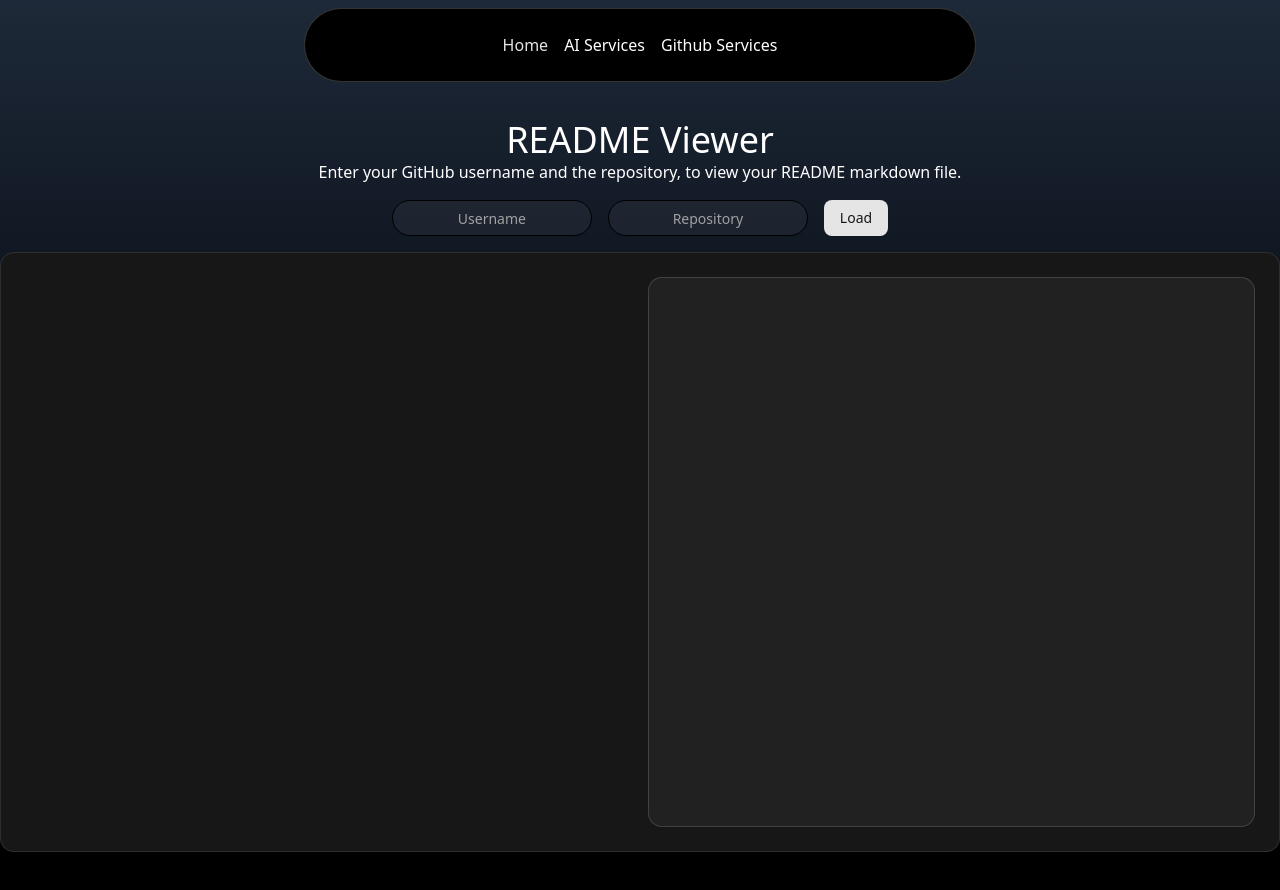
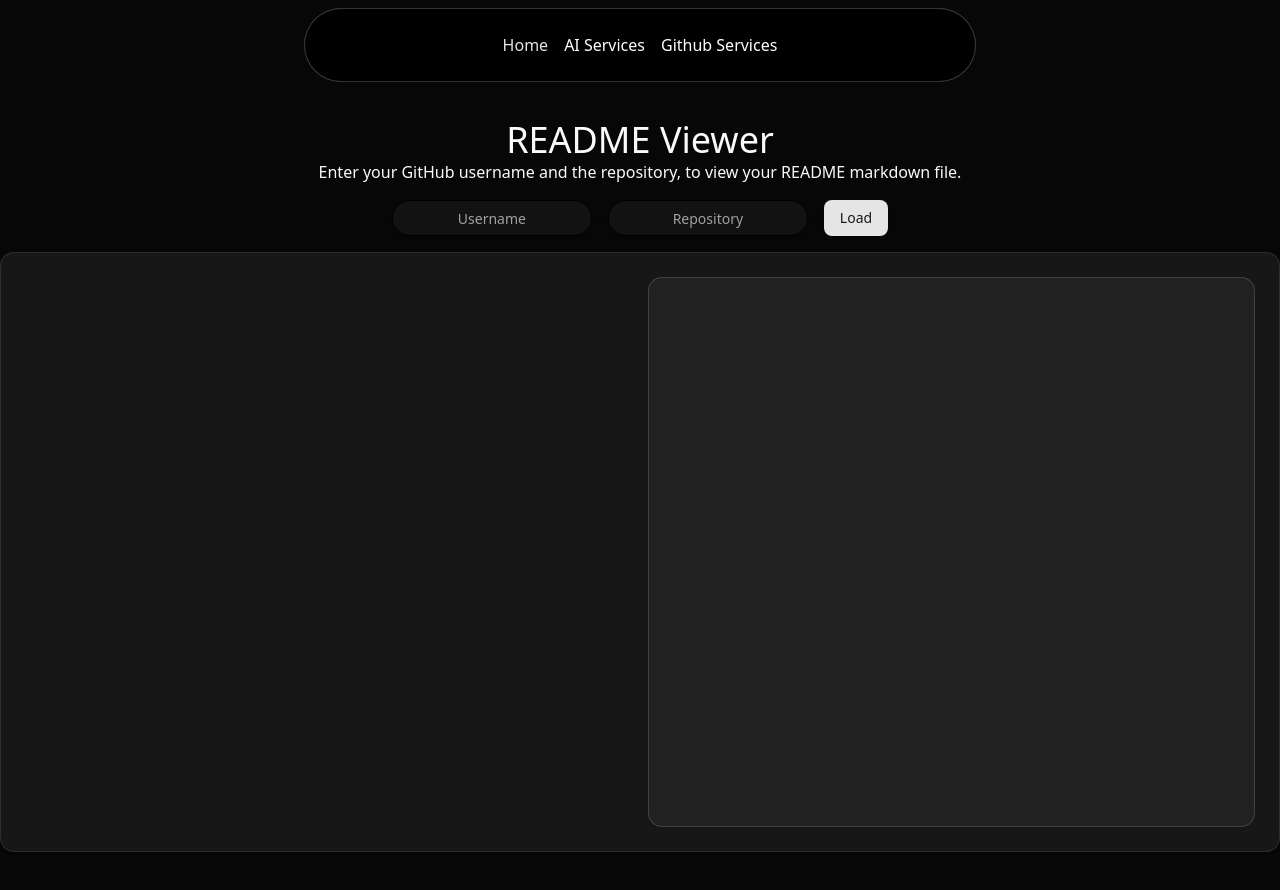
Before and after one commit to CMPT-276-SUMMER-2025/final-project-15-mountains, a Next.js app in the folder src/: page /readme_viewer in a window 1280 px wide. Shown: the top 890 px of the page. Built offline with nearby package versions, Linux system fonts and the light colour scheme.

Commit message:
changed bg-colors

```diff
--- a/src/app/readme_viewer/page.js
+++ b/src/app/readme_viewer/page.js
@@ -7,7 +7,7 @@ import { Textarea } from "@/components/ui/textarea";
 
 export default function page() {
   return (
-    <div className="w-full h-250 dark bg-gradient-to-t from-black to-gray-800 text-white">
+    <div className="w-full h-250">
         {/* Header */}
         <div className="flex flex-col mx-auto py-30 text-center">
             <h1 className="text-4xl text-center">README Viewer</h1>
@@ -24,13 +24,13 @@ export default function page() {
 
                 {/* The Left side of the Card */}
                 <div className="w-1/2 flex flex-col">
-                    <div className="flex-1 h-full p-4  text-white rounded-xl overflow-auto">
+                    <div className="flex-1 h-full p-4 rounded-xl overflow-auto">
                     </div>
                 </div>
 
                 {/* The Right side of the card */}
                 <div className="w-1/2 flex flex-col">
-                    <Textarea className="flex-1 resize-none h-full  text-white rounded-xl" ></Textarea>
+                    <Textarea className="flex-1 resize-none h-full rounded-xl" ></Textarea>
                 </div>
 
             </Card>
```
